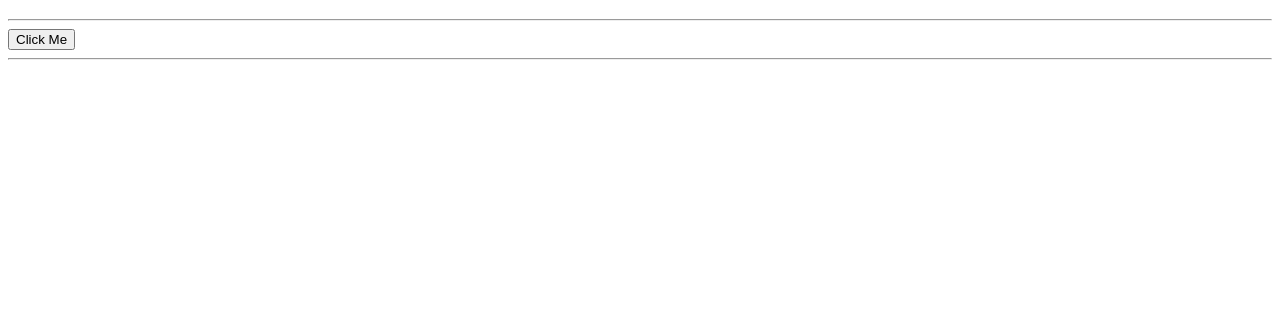
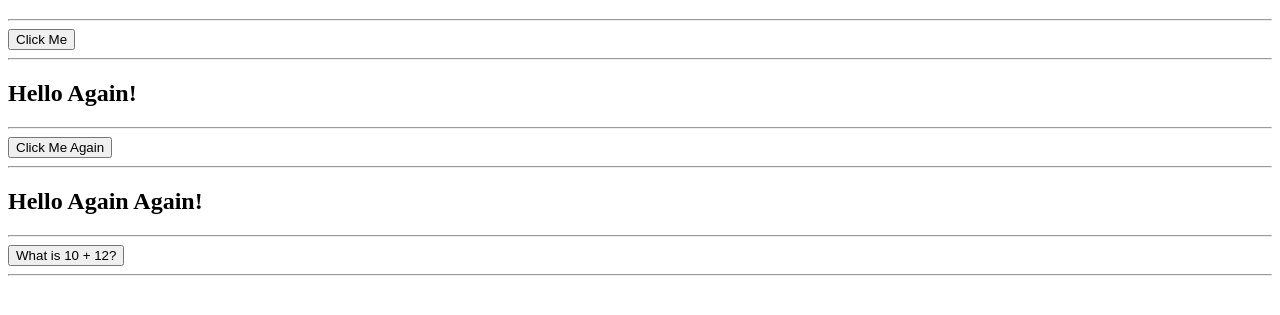
Before and after one commit to AustinCodingAcademy/JS211_CurrentDateTimeProject, a website: page index.html in a window 1280 px wide. Shown: the part 61-376 px from the top of the page. Drawn offline with Linux system fonts and the light colour scheme.

Commit message:
Completed some solutions

```diff
--- a/index.html
+++ b/index.html
@@ -11,5 +11,15 @@
     <div id="display-element"></div>
     <button onclick="displayDate()">Click Me</button>
     <hr/>
+    <h2>Hello Again!</h2>
+    <hr/>
+    <div id="display-number1"></div>
+    <button onclick="num()">Click Me Again</button>
+    <hr/>
+    <h2>Hello Again Again!</h2>
+    <hr/>
+    <div id="display-number2"></div>
+    <button onclick="addition()">What is 10 + 12?</button>
+    <hr/>
   </body>
 </html>
--- a/main.js
+++ b/main.js
@@ -15,10 +15,22 @@ const displayDate = () => {
 
 // Write a JavaScript program to convert a number to a string.
 
+const num = () => {
+  const num = 11
 
+  document.getElementById("display-number1").innerHTML = num;
+  document.getElementById("display-number1").toString(num);
+}
+
+// const num = 11;
+// document.getElementById("display-number1").toString();
+// console.log('typeof num.toString()', typeof num.toString());
 
 // Write a JavaScript program to convert a string to the number.
 
+const str = 21;
+console.log(parseInt(str));
+console.log('typeof paraseInt(str)', typeof parseInt(str));
 
 
 // Write a JavaScript program that takes in different datatypes and prints out whether they are a:
@@ -32,7 +44,18 @@ const displayDate = () => {
 
 
 // Write a JavaScript program that adds 2 numbers together.
+const addition = () => {
+  const num1 = 10
+  const num2 = 12
+  console.log(parseFloat(num1) + parseFloat(num2))
 
+  document.getElementById("display-number2").innerHTML = addition;
+}
+
+
+// const num1 = 10;
+// const num2 = 12;
+// console.log(parseFloat(num1) + parseFloat(num2));
 
 
 // Write a JavaScript program that runs only when 2 things are true.
```
